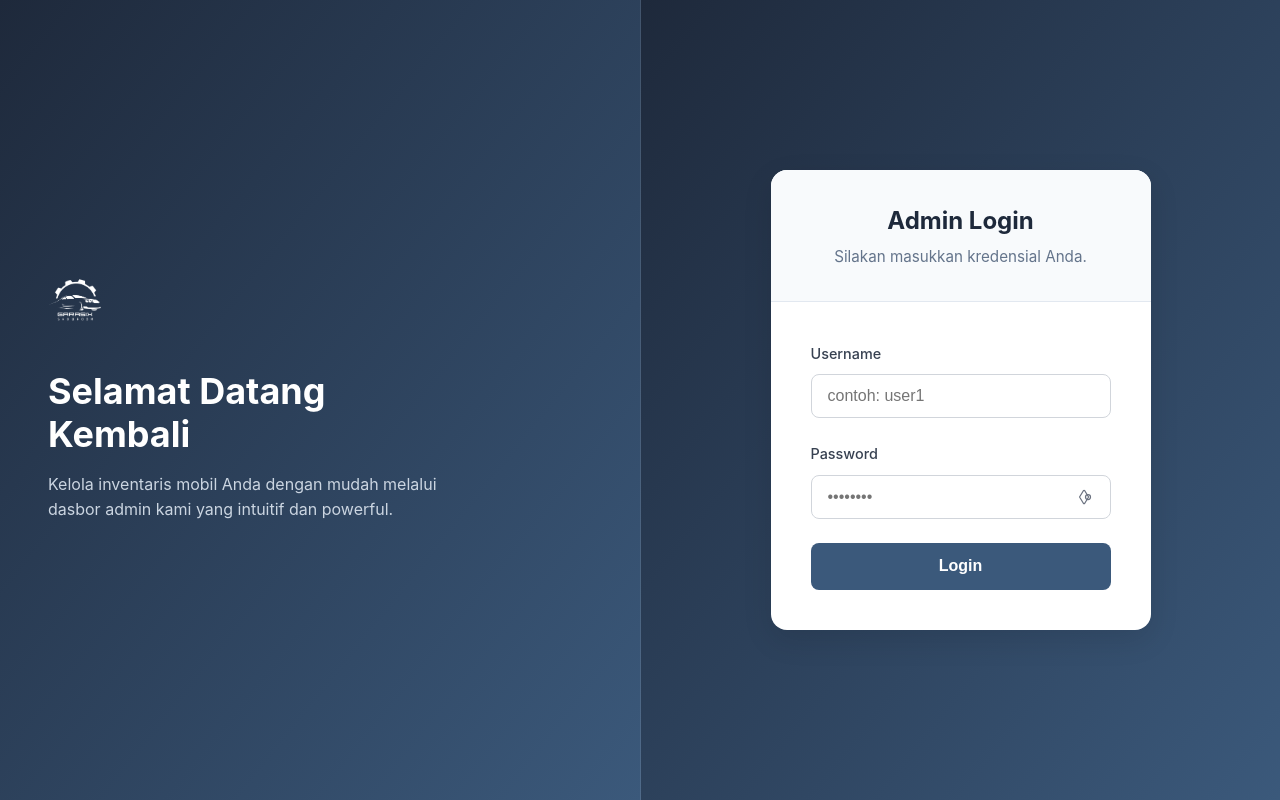
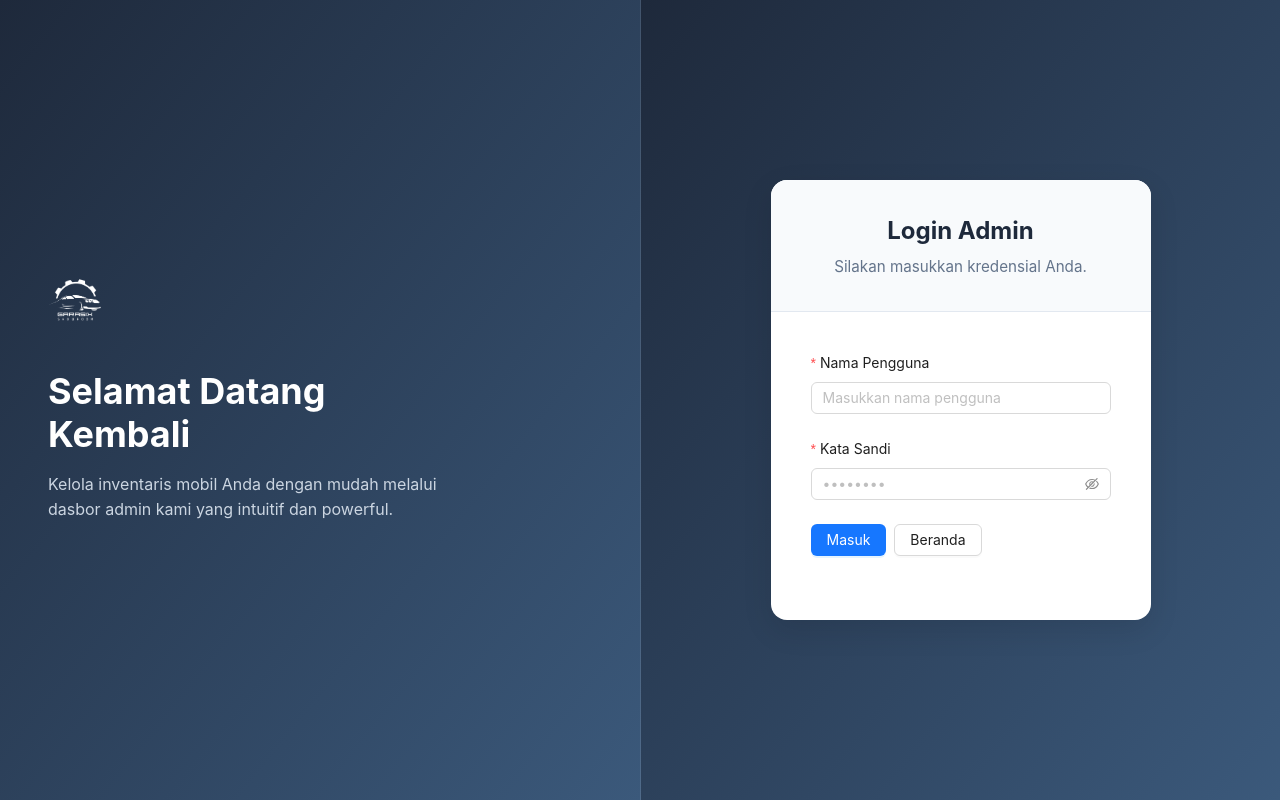
Before and after one commit to Its-Kal/Showroom_RAG, a React (Create React App) app: page /login in a window 1280 px wide. Built offline with nearby package versions, Linux system fonts and the light colour scheme; the HTML template or start-up script is replaced by a standard one.

Commit message:
# LAPORAN TASK (TASK ID: T-017)

```diff
--- a/src/pages/LoginPage.tsx
+++ b/src/pages/LoginPage.tsx
@@ -1,40 +1,19 @@
-import React, { useState } from 'react';
-import { useNavigate } from 'react-router-dom';
+import React from 'react';
+import { useNavigate, Link } from 'react-router-dom';
+import { Form, Input, Button, Space, message } from 'antd';
 import './LoginPage.css';
 import { useAuth } from '../contexts/AuthContext'; // V3 IMPORT
 
-// SVG Icon for showing/hiding password
-const EyeIcon = ({ ...props }) => (
-    <svg xmlns="http://www.w3.org/2000/svg" fill="none" viewBox="0 0 24 24" strokeWidth={1.5} stroke="currentColor" {...props}>
-        <path strokeLinecap="round" strokeLinejoin="round" d="M2.036 12.322a1.012 1.012 0 010-.639l4.436-7.198a1.012 1.012 0 011.618 0l4.436 7.198a1.012 1.012 0 010 .639l-4.436 7.198a1.012 1.012 0 01-1.618 0l-4.436-7.198z" />
-        <path strokeLinecap="round" strokeLinejoin="round" d="M15 12a3 3 0 11-6 0 3 3 0 016 0z" />
-    </svg>
-);
-
-const EyeSlashIcon = ({ ...props }) => (
-    <svg xmlns="http://www.w3.org/2000/svg" fill="none" viewBox="0 0 24 24" strokeWidth={1.5} stroke="currentColor" {...props}>
-        <path strokeLinecap="round" strokeLinejoin="round" d="M3.98 8.223A10.477 10.477 0 001.934 12C3.226 16.338 7.244 19.5 12 19.5c.993 0 1.953-.138 2.863-.395M6.228 6.228A10.45 10.45 0 0112 4.5c4.756 0 8.773 3.162 10.065 7.498a10.523 10.523 0 01-4.293 5.774M6.228 6.228L3 3m3.228 3.228l3.65 3.65m7.894 7.894L21 21m-3.228-3.228l-3.65-3.65m0 0a3 3 0 10-4.243-4.243m4.243 4.243l-4.243-4.243" />
-    </svg>
-);
-
 const LoginPage: React.FC = () => { // V3 REFACTOR: Removed onLogin prop
     const { loginMock } = useAuth(); // V3 REFACTOR: Get login function from context
-    const [username, setUsername] = useState(''); // Pre-filled for demo
-    const [password, setPassword] = useState(''); // Pre-filled for demo
-    const [message, setMessage] = useState('');
-    const [isSuccess, setIsSuccess] = useState(false);
-    const [showPassword, setShowPassword] = useState(false);
-    const [isError, setIsError] = useState(false);
+    const [form] = Form.useForm();
     const navigate = useNavigate();
 
-    const handleSubmit = async (event: React.FormEvent) => {
-        event.preventDefault();
-        setMessage('');
-
+    const onFinish = async (values: any) => {
         try {
             const formData = new URLSearchParams();
-            formData.append('username', username);
-            formData.append('password', password);
+            formData.append('username', values.username);
+            formData.append('password', values.password);
 
             const response = await fetch('http://localhost:8000/users/login', {
                 method: 'POST',
@@ -47,19 +26,14 @@ const LoginPage: React.FC = () => { // V3 REFACTOR: Removed onLogin prop
             const data = await response.json();
 
             if (response.ok) {
-                setMessage(data.message);
-                setIsSuccess(true);
+                message.success(data.message);
                 loginMock(); // V3 REFACTOR: Call context login function
                 navigate('/admin'); // Redirect to admin page
             } else {
-                setMessage(data.detail || 'Login failed!');
-                setIsError(true);
-                setIsSuccess(false);
+                message.error('Email atau kata sandi salah.', 3);
             }
         } catch (error) {
-            setMessage('Backend Belum Jalan');
-            setIsError(true);
-            setIsSuccess(false);
+            message.error('Email atau kata sandi salah.', 3);
             console.error('Login error:', error);
         }
     };
@@ -79,32 +53,40 @@ const LoginPage: React.FC = () => { // V3 REFACTOR: Removed onLogin prop
             <div className="login-form-panel">
                 <div className="login-form-wrapper">
                     <div className="login-header">
-                        <h2>Admin Login</h2>
+                        <h2>Login Admin</h2>
                         <p className="subtitle">Silakan masukkan kredensial Anda.</p>
                     </div>
 
-                    <form onSubmit={handleSubmit}>
-                        <div className="form-group">
-                            <label htmlFor="username">Username</label>
-                            <input type="text" id="username" value={username} onChange={(e) => setUsername(e.target.value)} required placeholder="contoh: user1" />
-                        </div>
+                    <Form form={form} onFinish={onFinish} layout="vertical">
+                        <Form.Item
+                            label="Nama Pengguna"
+                            name="username"
+                            rules={[{ required: true, message: 'Masukkan nama pengguna' }]}
+                        >
+                            <Input placeholder="Masukkan nama pengguna" />
+                        </Form.Item>
 
-                        <div className="form-group">
-                            <label htmlFor="password">Password</label>
-                            <div className="password-wrapper">
-                                <input type={showPassword ? 'text' : 'password'} id="password" value={password} onChange={(e) => setPassword(e.target.value)} required placeholder="••••••••" />
-                                <button type="button" className="password-toggle" onClick={() => setShowPassword(!showPassword)}>
-                                    {showPassword ? <EyeSlashIcon /> : <EyeIcon />}
-                                </button>
-                            </div>
-                        </div>
+                        <Form.Item
+                            label="Kata Sandi"
+                            name="password"
+                            rules={[{ required: true, message: 'Masukkan kata sandi' }]}
+                        >
+                            <Input.Password placeholder="••••••••" />
+                        </Form.Item>
 
-                        <button type="submit" className="btn-submit">Login</button>
-                    </form>
-
-                    {message && (
-                        <p className={`login-message ${isSuccess ? 'success' : 'error'}`}>{message}</p>
-                    )}
+                        <Form.Item>
+                            <Space>
+                                <Button type="primary" htmlType="submit">
+                                    Masuk
+                                </Button>
+                                <Link to="/">
+                                    <Button type="default">
+                                        Beranda
+                                    </Button>
+                                </Link>
+                            </Space>
+                        </Form.Item>
+                    </Form>
                 </div>
             </div>
         </div>
```
